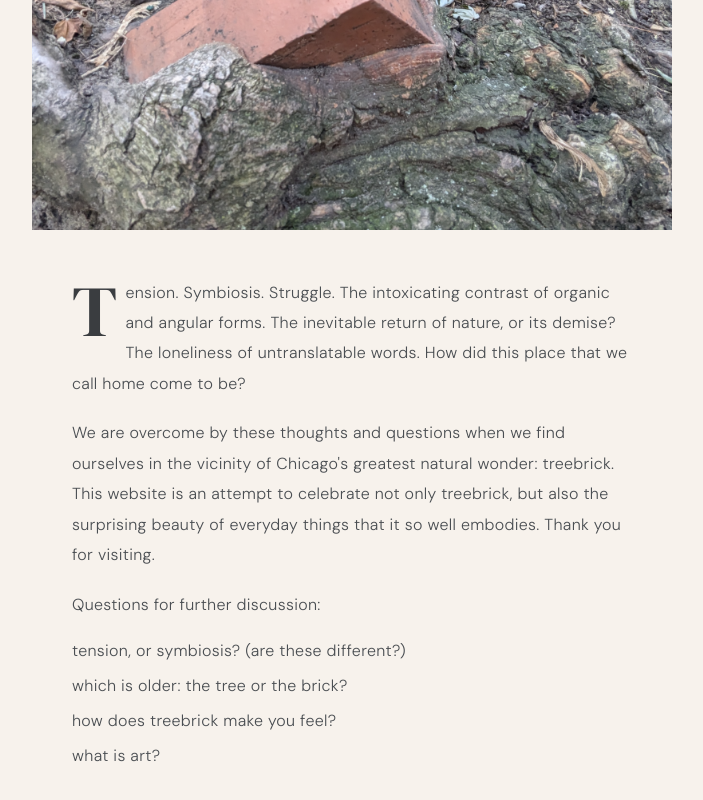
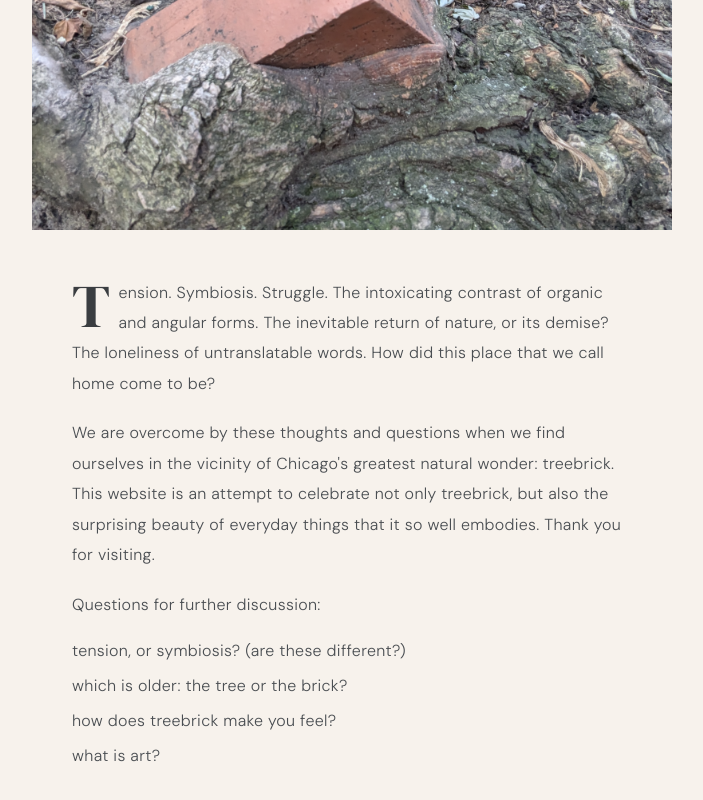
Before and after one commit to treebrick/treebrick.github.io, a plain HTML site: page index.html in a window 1280 px wide. Shown: the part 735-1535 px from the top of the page, without its empty margins (288-991 px from the left). Drawn offline with Linux system fonts and the light colour scheme; a web font is replaced by a local one.

Commit message:
Update index.html

```diff
--- a/index.html
+++ b/index.html
@@ -76,7 +76,7 @@
     }
     .drop-cap {
       float: left;
-      font-size: 4.5em;
+      font-size: 3.8em;
       line-height: 0.8;
       margin-right: 8px;
       margin-top: 4px;
```
